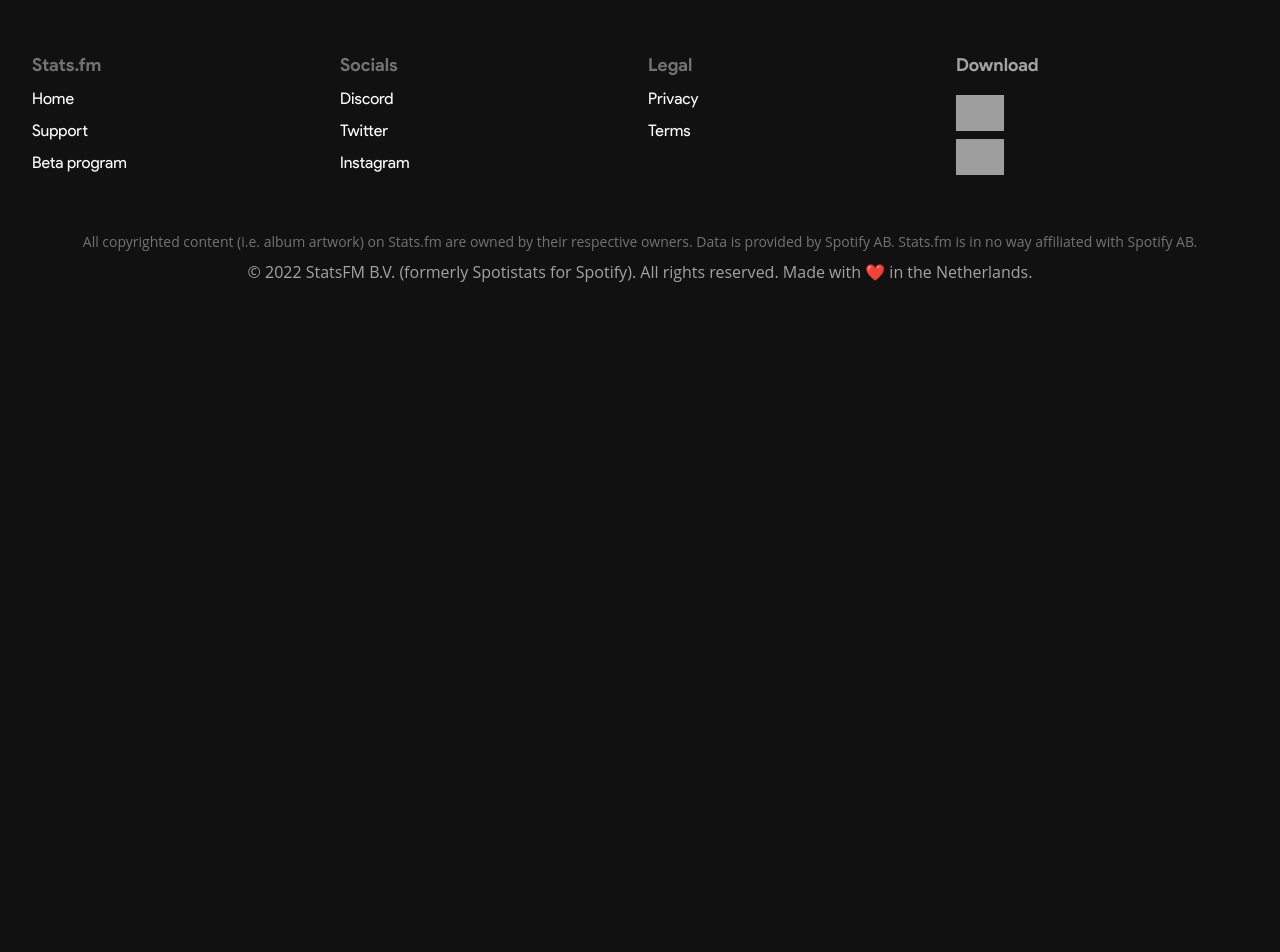
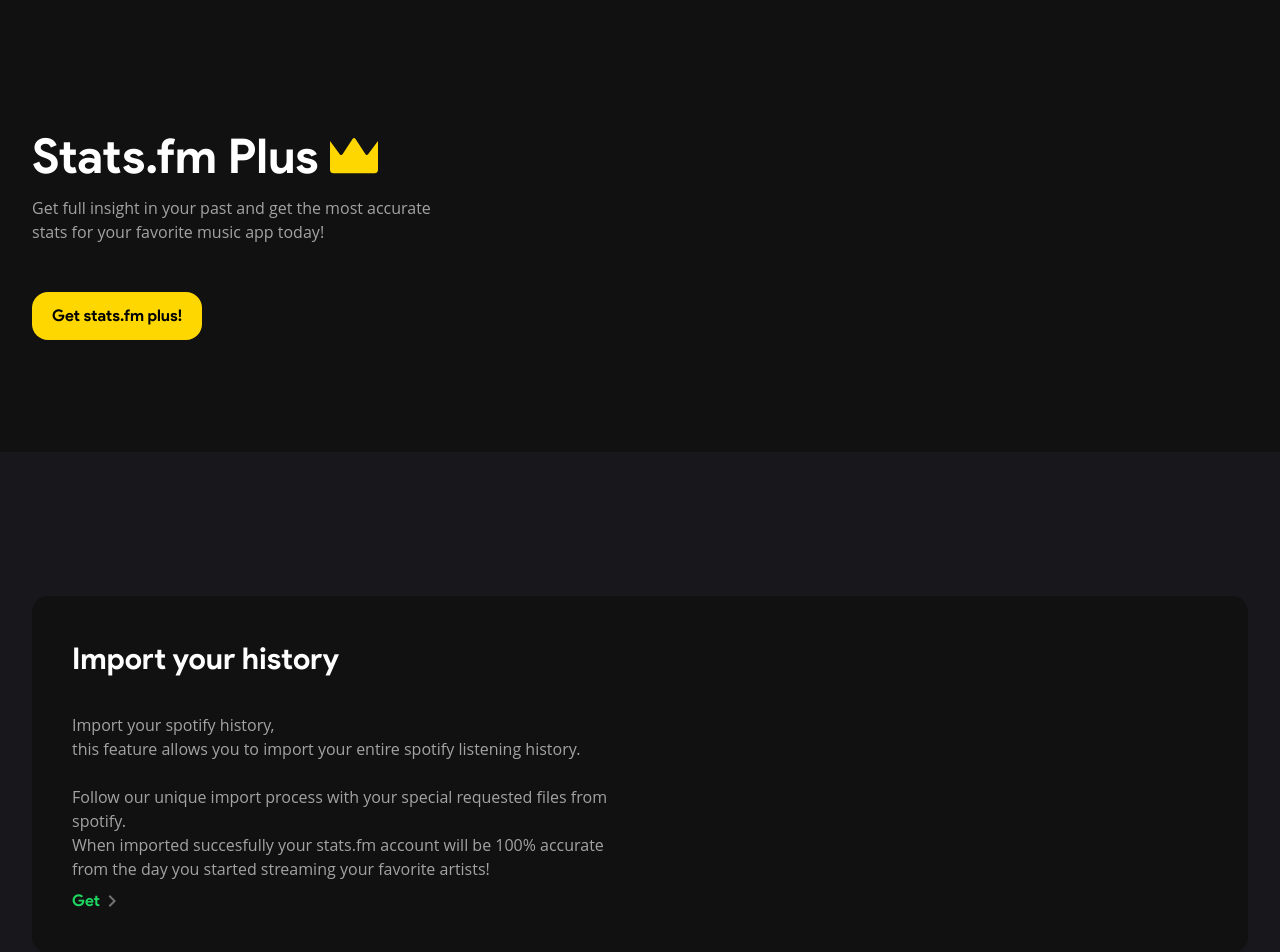
Before and after one commit to statsfm/web, a Next.js app: page /plus in a window 1280 px wide. Before the commit this address had no page. Shown: the part 100-1052 px from the top of the page. Before the commit the page ends 800 px from the top, so only its background shows below. Built offline with nearby package versions, Linux system fonts and the light colour scheme; grey boxes are pictures that could not be loaded; a web font is replaced by a local one; what @statsfm/statsfm.js would draw is missing.

Commit message:
fix(Carousel): fixed alignment of itesm when below minimum for 1 row

```diff
--- a/src/components/Carousel/Items.tsx
+++ b/src/components/Carousel/Items.tsx
@@ -10,7 +10,7 @@
     <div className="overflow-hidden">
       <ul
         ref={state.itemsRef}
-        className="grid grid-flow-col transition-transform duration-300 ease-in-out"
+        className="grid grid-flow-col justify-start transition-transform duration-300 ease-in-out"
         style={{
           gridTemplateRows: `repeat(${state.rows}, minmax(0, 1fr))`,
           gap: `${state.gap}px`,
--- /dev/null
+++ b/src/components/CrownIcon.tsx
@@ -0,0 +1,15 @@
+import type { FC } from 'react';
+
+export const CrownIcon: FC<{ className?: string }> = (props) => (
+  <svg
+    className={props.className}
+    viewBox="0 0 700 516"
+    fill="none"
+    xmlns="http://www.w3.org/2000/svg"
+  >
+    <path
+      d="M0.0490015 43.707C0.038134 43.6924 0.0162178 43.6924 0.00535267 43.707C0.00187668 43.7117 0 43.7174 0 43.7232V466.074H0.0033729C0.315775 493.229 22.29 515.184 49.47 515.497V515.499H1.194C1.20834 515.5 1.22274 515.5 1.2372 515.5H677C677.064 515.5 677.128 515.5 677.192 515.499H650.53V515.497C677.71 515.184 699.684 493.229 699.996 466.074H700V492.678C700 492.619 700 492.559 700 492.5L700 43.7234C700 43.7175 699.998 43.7119 699.995 43.7072C699.99 43.7011 699.984 43.6975 699.977 43.6965C699.968 43.695 699.957 43.6985 699.951 43.7072L555.623 238.286C546.088 251.14 526.666 250.569 517.904 237.176L369.865 10.9077C360.786 -2.96922 340.451 -2.96922 331.372 10.9077L182.805 237.984C174.044 251.374 154.628 251.949 145.09 239.101L0.0490015 43.707Z"
+      fill="#FFD700"
+    />
+  </svg>
+);
--- /dev/null
+++ b/src/pages/plus.tsx
@@ -0,0 +1,58 @@
+import { ChevronLink } from '@/components/ChevronLink';
+import { Container } from '@/components/Container';
+import { CrownIcon } from '@/components/CrownIcon';
+import { Title } from '@/components/Title';
+import Link from 'next/link';
+
+const plusPage = () => {
+  return (
+    <>
+      <Title>plus</Title>
+      <Container className="flex flex-col justify-between gap-5 pt-20 lg:flex-row">
+        <div className="my-12 w-full pt-10 lg:my-28 lg:w-4/12">
+          <h1 className="flex items-center text-5xl leading-none">
+            Stats.fm Plus{' '}
+            <CrownIcon className="ml-3 inline-block h-auto w-12" />
+          </h1>
+          <p className="mt-4 font-medium">
+            Get full insight in your past and get the most accurate stats for
+            your favorite music app today!
+          </p>
+
+          <Link href="/gift">
+            <a className="mt-12 block w-fit rounded-2xl bg-plus px-5 py-3 font-bold text-black hover:bg-plus/90 active:bg-plus/75">
+              Get stats.fm plus!
+            </a>
+          </Link>
+        </div>
+      </Container>
+      <section className="bg-foreground py-36">
+        <Container className="flex flex-wrap gap-10">
+          <div className="w-full shrink-0 rounded-2xl bg-background p-10">
+            <div className="w-1/2">
+              <h2>Import your history</h2>
+              <p className="mt-8">
+                Import your spotify history, <br />
+                this feature allows you to import your entire spotify listening
+                history. <br />
+                <br />
+                Follow our unique import process with your special requested
+                files from spotify. <br />
+                When imported succesfully your stats.fm account will be 100%
+                accurate from the day you started streaming your favorite
+                artists!
+              </p>
+              <ChevronLink href="/gift">Get </ChevronLink>
+            </div>
+          </div>
+          <div className="flex w-full gap-10">
+            <div className="w-full rounded-2xl bg-background p-10">hello</div>
+            <div className="w-full rounded-2xl bg-background p-10">hello</div>
+          </div>
+        </Container>
+      </section>
+    </>
+  );
+};
+
+export default plusPage;
```
